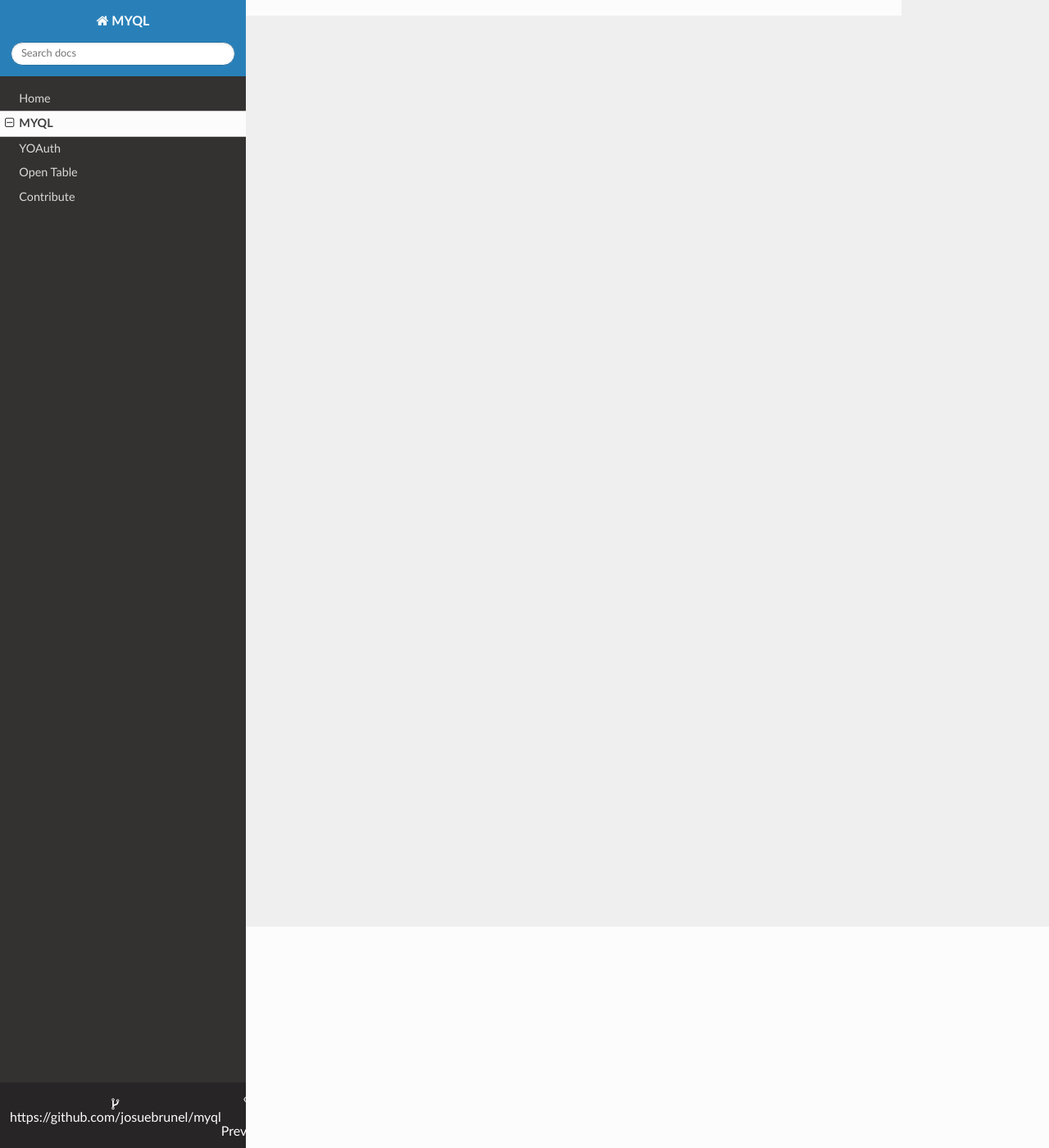
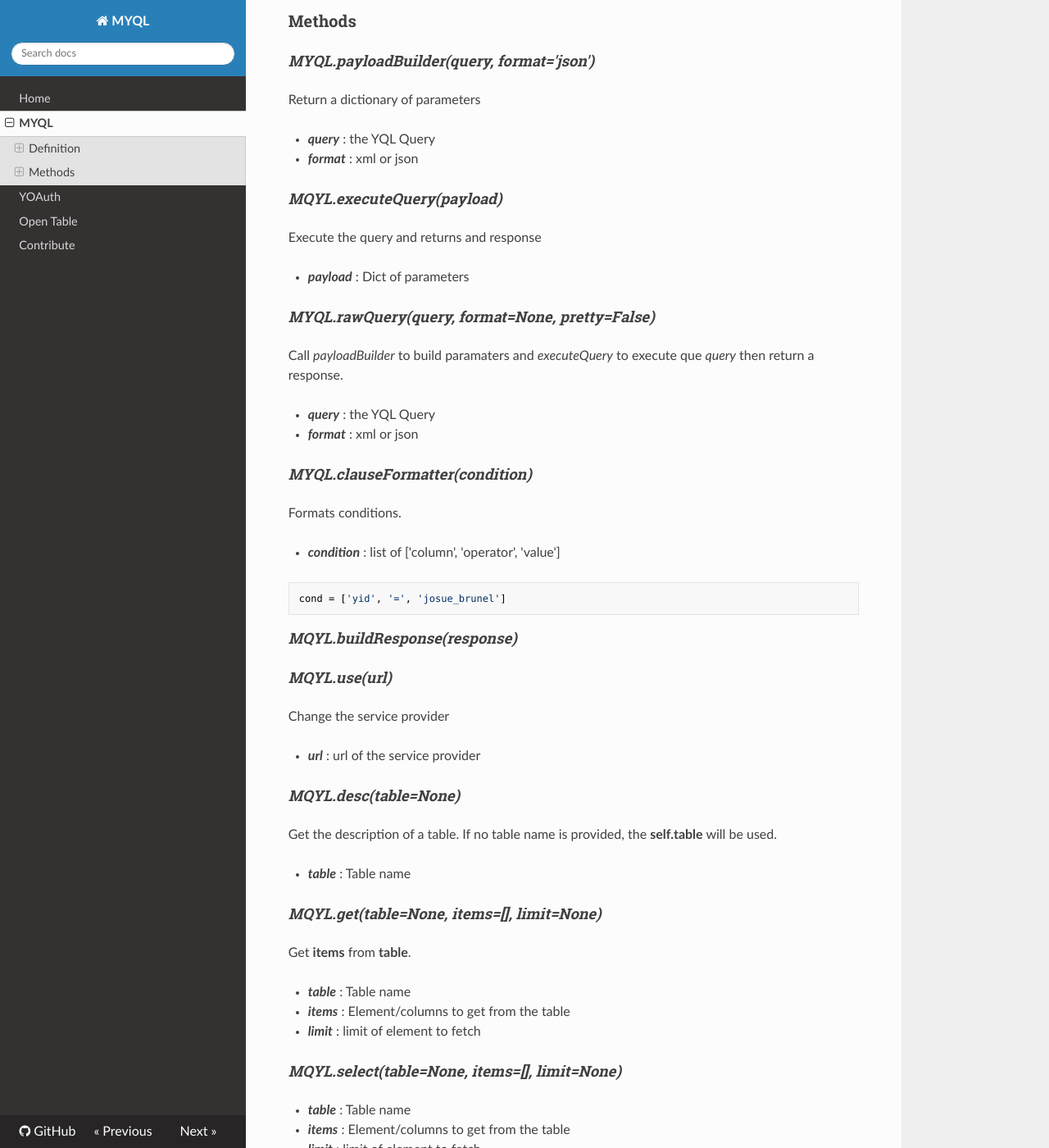
Before and after one commit to josuebrunel/myql, an MkDocs documentation site: the page built from docs/myql.md, in a window 1280 px wide and 1400 px high, scrolled down 270 px. Shown: the whole window at 82% size. Built offline with MkDocs 1.6.1, drawn with Linux system fonts in a browser that asks for light colours; nearby versions of some CDN libraries; old or Windows-style settings are respelled for this version of MkDocs; some of the changed text lies outside the part shown.

Commit message:
#1 : updating doc

````diff
--- a/docs/myql.md
+++ b/docs/myql.md
@@ -1,2 +1,92 @@
 MYQL
 ====
+
+### **Definition**
+
+#### *MYQL(community=True, fromat='json', jsonCompact=False, crossProduct=None, debug=False, oauth=None)*
+
+### **Methods**
+
+#### *MYQL.payloadBuilder(query, format='json')*
+
+Return a dictionary of parameters
+
+* ***query*** : the YQL Query
+* ***format*** : xml or json
+
+#### *MQYL.executeQuery(payload)*
+
+Execute the query and returns and response
+
+* ***payload*** : Dict of parameters
+
+
+#### *MYQL.rawQuery(query, format=None, pretty=False)*
+
+Call *payloadBuilder* to build paramaters and *executeQuery* to execute que *query* then return a response.
+
+* ***query*** : the YQL Query
+* ***format*** : xml or json
+
+#### *MYQL.clauseFormatter(condition)*
+
+Formats conditions.
+
+*  ***condition*** : list of ['column', 'operator', 'value']
+```python
+cond = ['yid', '=', 'josue_brunel']
+```
+
+
+#### *MQYL.buildResponse(response)*
+
+#### *MQYL.use(url)*
+
+ Change the service provider
+
+* ***url*** : url of the service provider
+
+
+#### *MQYL.desc(table=None)*
+
+Get the description of a table.
+If no table name is provided, the **self.table** will be used.
+
+* ***table*** : Table name
+
+#### *MQYL.get(table=None, items=[], limit=None)*
+
+Get **items** from **table**.
+
+* ***table*** : Table name
+* ***items*** : Element/columns to get from the table
+* ***limit*** : limit of element to fetch
+
+
+#### *MQYL.select(table=None, items=[], limit=None)*
+
+* ***table*** : Table name
+* ***items*** : Element/columns to get from the table
+* ***limit*** : limit of element to fetch
+
+```python
+>>> yql.select('social.profile', ['guid', 'givenName', 'gender'])
+```
+
+#### *MQYL.where(\*args)*
+
+* ***\*args*** : List of conditions
+
+```python
+>>> yql.select('mytable.friends').where(['name', '=', 'alain'], ['location', '!=', 'paris'])
+```
+
+#### *MQYL.showTables()*
+
+List all tables
+
+#### *MQYL.getGUID(username)*
+
+Return a user *guid*
+
+* ***username*** : yahoo id i.e 'josue_brunel'
--- a/mkdocs.yml
+++ b/mkdocs.yml
@@ -1,6 +1,5 @@
 site_name: MYQL
 repo_url: https://github.com/josuebrunel/myql
-repo_name: https://github.com/josuebrunel/myql
 site_url: http://myql.readthedocs.org/en/latest/myql/
 site_description: MYQL documentation
 site_author: Josue Kouka
````
Also changed, not shown: README.md (+2 -2 lines), docs/index.md (+5 -5 lines), docs/oauth.md (+20 -3 lines).
